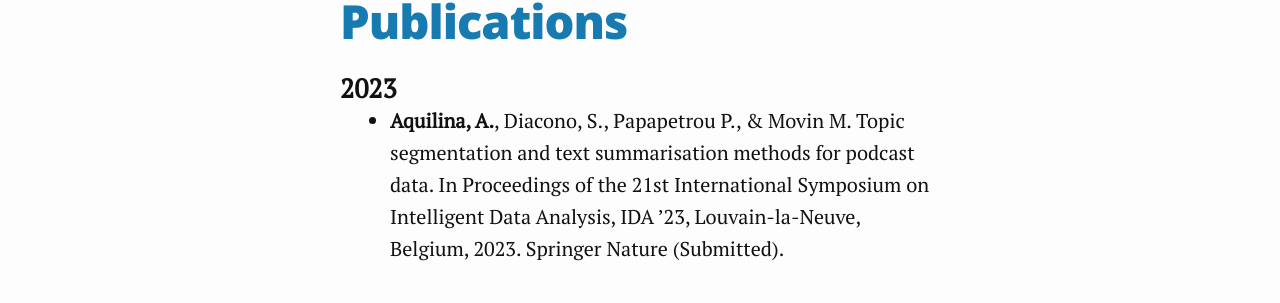
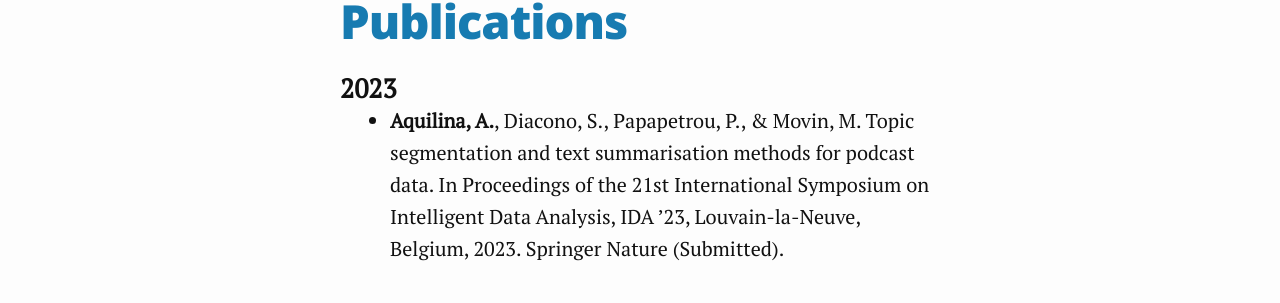
Before and after one commit to andaqu/andaqu.github.io, a Jekyll site: the page built from publications.md, in a window 1280 px wide. Shown: the part 120-423 px from the top of the page. Built offline with Jekyll 4.4.1, drawn with Linux system fonts in a browser that asks for light colours.

```diff
--- a/publications.md
+++ b/publications.md
@@ -5,7 +5,7 @@ layout: page
 
 ### 2023
 
-* **Aquilina, A.**, Diacono, S., Papapetrou P., & Movin M. Topic segmentation and text summarisation methods for podcast data. In Proceedings of the 21st International Symposium on Intelligent Data Analysis, IDA ’23, Louvain-la-Neuve, Belgium, 2023. Springer Nature (Submitted).
+* **Aquilina, A.**, Diacono, S., Papapetrou, P., & Movin, M. Topic segmentation and text summarisation methods for podcast data. In Proceedings of the 21st International Symposium on Intelligent Data Analysis, IDA ’23, Louvain-la-Neuve, Belgium, 2023. Springer Nature (Submitted).
 
 
 ### 2022
```
